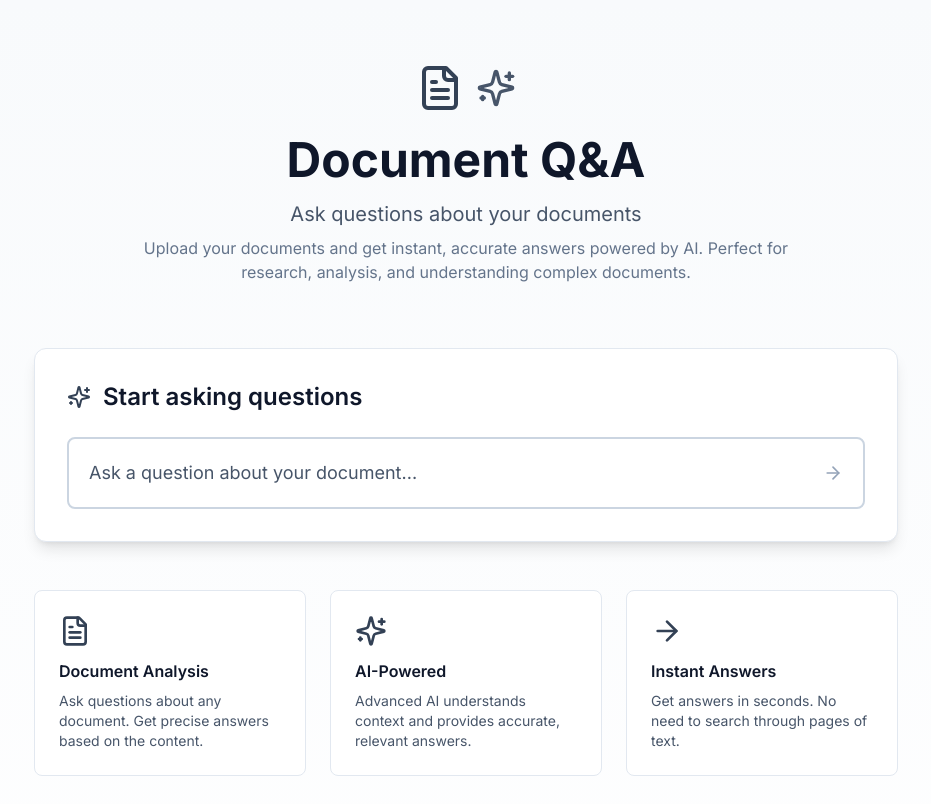
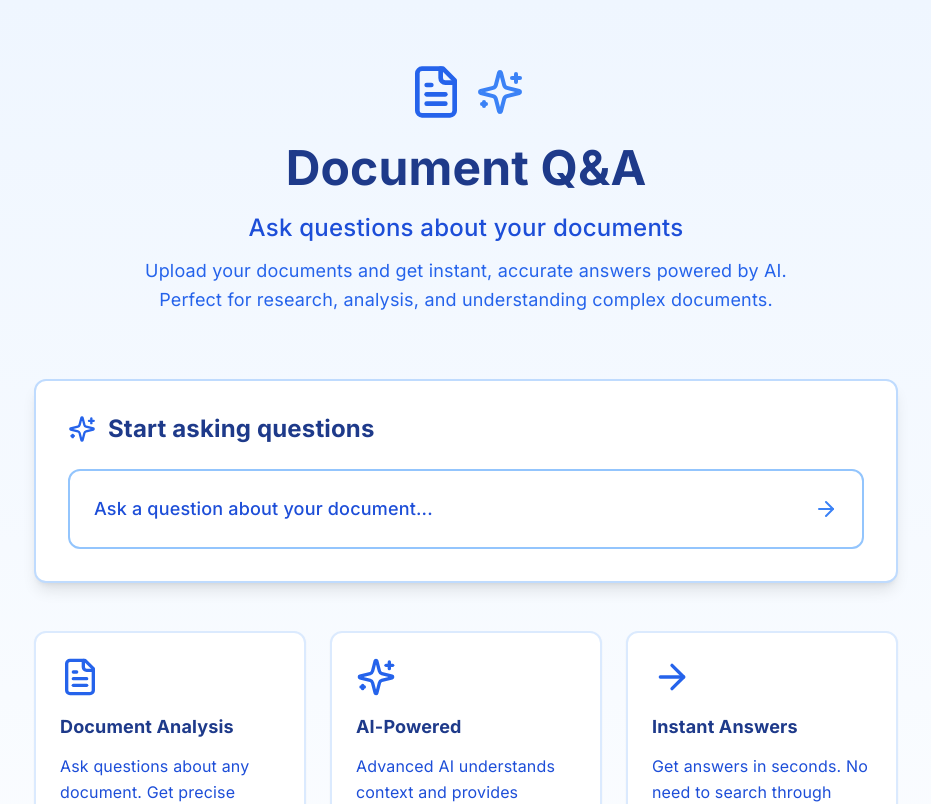
Before and after one commit to draphael123/notebooklm-marketing, a Next.js app: page / in a window 1280 px wide. Shown: the top 804 px of the page, without its empty margins (174-1105 px from the left). Built offline with nearby package versions, Linux system fonts and the light colour scheme.

Commit message:
Redesign UI with blue and white color scheme and improve text readability

```diff
--- a/app/globals.css
+++ b/app/globals.css
@@ -18,6 +18,13 @@ body {
   color: var(--foreground);
   background: var(--background);
   font-family: var(--font-inter), Arial, Helvetica, sans-serif;
+  -webkit-font-smoothing: antialiased;
+  -moz-osx-font-smoothing: grayscale;
+}
+
+/* Improve text readability */
+p, span, div {
+  letter-spacing: 0.01em;
 }
 
 @layer utilities {
--- a/app/page.tsx
+++ b/app/page.tsx
@@ -3,31 +3,31 @@ import { FileText, Sparkles, ArrowRight } from "lucide-react";
 
 export default function Home() {
   return (
-    <div className="min-h-screen bg-gradient-to-b from-slate-50 to-white">
+    <div className="min-h-screen bg-gradient-to-b from-blue-50 to-white">
       <div className="container mx-auto px-4 py-16 max-w-4xl">
         {/* Header */}
         <div className="text-center mb-16">
           <div className="flex items-center justify-center gap-3 mb-6">
-            <FileText className="w-12 h-12 text-slate-700" />
-            <Sparkles className="w-10 h-10 text-slate-600" />
+            <FileText className="w-14 h-14 text-blue-600" />
+            <Sparkles className="w-12 h-12 text-blue-500" />
           </div>
-          <h1 className="text-5xl font-bold text-slate-900 mb-4">
+          <h1 className="text-5xl font-bold text-blue-900 mb-5">
             Document Q&A
           </h1>
-          <p className="text-xl text-slate-600 mb-2">
+          <p className="text-2xl font-medium text-blue-700 mb-3">
             Ask questions about your documents
           </p>
-          <p className="text-slate-500 max-w-2xl mx-auto">
+          <p className="text-lg text-blue-600 max-w-2xl mx-auto leading-relaxed">
             Upload your documents and get instant, accurate answers powered by AI.
             Perfect for research, analysis, and understanding complex documents.
           </p>
         </div>
 
         {/* Main CTA */}
-        <div className="bg-white rounded-xl shadow-lg border border-slate-200 p-8 mb-12">
+        <div className="bg-white rounded-xl shadow-lg border-2 border-blue-200 p-8 mb-12">
           <div className="flex items-center gap-3 mb-6">
-            <Sparkles className="w-6 h-6 text-slate-700" />
-            <h2 className="text-2xl font-semibold text-slate-900">
+            <Sparkles className="w-7 h-7 text-blue-600" />
+            <h2 className="text-2xl font-bold text-blue-900">
               Start asking questions
             </h2>
           </div>
@@ -36,46 +36,46 @@ export default function Home() {
             href="/chat"
             className="block w-full"
           >
-            <div className="flex items-center justify-between p-5 border-2 border-slate-300 rounded-lg hover:border-slate-400 hover:bg-slate-50 transition-all cursor-pointer group">
-              <span className="text-slate-600 group-hover:text-slate-900 text-lg">
+            <div className="flex items-center justify-between p-6 border-2 border-blue-300 rounded-xl hover:border-blue-500 hover:bg-blue-50 transition-all cursor-pointer group">
+              <span className="text-blue-700 group-hover:text-blue-900 text-lg font-medium">
                 Ask a question about your document...
               </span>
-              <ArrowRight className="w-5 h-5 text-slate-400 group-hover:text-slate-600 group-hover:translate-x-1 transition-all" />
+              <ArrowRight className="w-6 h-6 text-blue-500 group-hover:text-blue-700 group-hover:translate-x-1 transition-all" />
             </div>
           </Link>
         </div>
 
         {/* Features */}
         <div className="grid grid-cols-1 md:grid-cols-3 gap-6 mb-12">
-          <div className="bg-white p-6 rounded-lg border border-slate-200">
-            <FileText className="w-8 h-8 text-slate-700 mb-3" />
-            <h4 className="font-semibold text-slate-900 mb-2">Document Analysis</h4>
-            <p className="text-sm text-slate-600">
+          <div className="bg-white p-6 rounded-xl border-2 border-blue-100 shadow-sm">
+            <FileText className="w-10 h-10 text-blue-600 mb-4" />
+            <h4 className="font-bold text-lg text-blue-900 mb-3">Document Analysis</h4>
+            <p className="text-base text-blue-700 leading-relaxed">
               Ask questions about any document. Get precise answers based on the content.
             </p>
           </div>
-          <div className="bg-white p-6 rounded-lg border border-slate-200">
-            <Sparkles className="w-8 h-8 text-slate-700 mb-3" />
-            <h4 className="font-semibold text-slate-900 mb-2">AI-Powered</h4>
-            <p className="text-sm text-slate-600">
+          <div className="bg-white p-6 rounded-xl border-2 border-blue-100 shadow-sm">
+            <Sparkles className="w-10 h-10 text-blue-600 mb-4" />
+            <h4 className="font-bold text-lg text-blue-900 mb-3">AI-Powered</h4>
+            <p className="text-base text-blue-700 leading-relaxed">
               Advanced AI understands context and provides accurate, relevant answers.
             </p>
           </div>
-          <div className="bg-white p-6 rounded-lg border border-slate-200">
-            <ArrowRight className="w-8 h-8 text-slate-700 mb-3" />
-            <h4 className="font-semibold text-slate-900 mb-2">Instant Answers</h4>
-            <p className="text-sm text-slate-600">
+          <div className="bg-white p-6 rounded-xl border-2 border-blue-100 shadow-sm">
+            <ArrowRight className="w-10 h-10 text-blue-600 mb-4" />
+            <h4 className="font-bold text-lg text-blue-900 mb-3">Instant Answers</h4>
+            <p className="text-base text-blue-700 leading-relaxed">
               Get answers in seconds. No need to search through pages of text.
             </p>
           </div>
         </div>
 
         {/* Example Questions */}
-        <div className="bg-slate-50 rounded-lg p-6 border border-slate-200">
-          <h3 className="text-lg font-semibold text-slate-900 mb-4">
+        <div className="bg-blue-50 rounded-xl p-8 border-2 border-blue-200">
+          <h3 className="text-xl font-bold text-blue-900 mb-5">
             Example questions you can ask:
           </h3>
-          <div className="space-y-2 text-slate-600">
+          <div className="space-y-3 text-blue-700 text-base">
             <p>• &quot;What are the main points in this document?&quot;</p>
             <p>• &quot;Summarize the key findings&quot;</p>
             <p>• &quot;What does this document say about [topic]?&quot;</p>
--- a/components/QuestionInput.tsx
+++ b/components/QuestionInput.tsx
@@ -35,8 +35,8 @@ export default function QuestionInput({
   return (
     <form onSubmit={handleSubmit} className="w-full">
       <div className="relative">
-        <div className="flex items-start gap-3 bg-white border-2 border-slate-300 rounded-xl p-4 focus-within:border-slate-500 focus-within:shadow-lg transition-all">
-          <Sparkles className="w-5 h-5 text-slate-400 mt-1 flex-shrink-0" />
+        <div className="flex items-start gap-3 bg-white border-2 border-blue-300 rounded-xl p-4 focus-within:border-blue-500 focus-within:shadow-lg transition-all">
+          <Sparkles className="w-6 h-6 text-blue-500 mt-1 flex-shrink-0" />
           <textarea
             value={question}
             onChange={(e) => setQuestion(e.target.value)}
@@ -44,7 +44,7 @@ export default function QuestionInput({
             placeholder="Ask a question about your document..."
             disabled={disabled}
             rows={1}
-            className="flex-1 resize-none border-none outline-none text-slate-900 placeholder-slate-400 disabled:bg-transparent disabled:cursor-not-allowed min-h-[24px] max-h-[200px] overflow-y-auto"
+            className="flex-1 resize-none border-none outline-none text-blue-900 placeholder-blue-400 text-base disabled:bg-transparent disabled:cursor-not-allowed min-h-[28px] max-h-[200px] overflow-y-auto leading-relaxed"
             style={{
               height: "auto",
             }}
@@ -57,13 +57,13 @@ export default function QuestionInput({
           <button
             type="submit"
             disabled={disabled || !question.trim()}
-            className="p-2 bg-slate-900 text-white rounded-lg hover:bg-slate-800 disabled:bg-slate-300 disabled:cursor-not-allowed transition-colors flex items-center justify-center flex-shrink-0"
+            className="p-3 bg-blue-600 text-white rounded-lg hover:bg-blue-700 disabled:bg-blue-300 disabled:cursor-not-allowed transition-colors flex items-center justify-center flex-shrink-0 shadow-md"
             title="Send (Enter)"
           >
             <Send className="w-5 h-5" />
           </button>
         </div>
-        <p className="text-xs text-slate-500 mt-2 ml-1">
+        <p className="text-sm text-blue-600 mt-2 ml-1">
           Press Enter to send, Shift+Enter for new line
         </p>
       </div>
--- a/components/RelatedQuestions.tsx
+++ b/components/RelatedQuestions.tsx
@@ -15,7 +15,7 @@ export default function RelatedQuestions({
 
   return (
     <div>
-      <p className="text-sm font-semibold text-gray-700 mb-2">
+      <p className="text-base font-bold text-blue-900 mb-3">
         💡 Related Questions:
       </p>
       <div className="space-y-2">
@@ -23,12 +23,12 @@ export default function RelatedQuestions({
           <button
             key={idx}
             onClick={() => onQuestionClick?.(question)}
-            className="w-full text-left p-3 bg-white border border-gray-200 rounded-lg hover:border-blue-500 hover:bg-blue-50 transition-all flex items-center justify-between group"
+            className="w-full text-left p-4 bg-blue-50 border-2 border-blue-200 rounded-xl hover:border-blue-400 hover:bg-blue-100 transition-all flex items-center justify-between group"
           >
-            <span className="text-sm text-gray-700 group-hover:text-blue-600">
+            <span className="text-base text-blue-800 group-hover:text-blue-900 font-medium">
               {question}
             </span>
-            <ArrowRight className="w-4 h-4 text-gray-400 group-hover:text-blue-600 opacity-0 group-hover:opacity-100 transition-all" />
+            <ArrowRight className="w-5 h-5 text-blue-500 group-hover:text-blue-700 opacity-0 group-hover:opacity-100 transition-all" />
           </button>
         ))}
       </div>
--- a/components/ResponseDisplay.tsx
+++ b/components/ResponseDisplay.tsx
@@ -13,13 +13,27 @@ export default function ResponseDisplay({
 }: ResponseDisplayProps) {
   return (
     <div>
-      <div className="prose prose-sm max-w-none">
-        <ReactMarkdown>{content}</ReactMarkdown>
+      <div className="prose prose-base max-w-none text-blue-900 leading-relaxed">
+        <ReactMarkdown
+          components={{
+            p: ({ children }) => <p className="mb-4 text-base leading-relaxed">{children}</p>,
+            h1: ({ children }) => <h1 className="text-2xl font-bold mb-4 mt-6 text-blue-900">{children}</h1>,
+            h2: ({ children }) => <h2 className="text-xl font-bold mb-3 mt-5 text-blue-900">{children}</h2>,
+            h3: ({ children }) => <h3 className="text-lg font-semibold mb-2 mt-4 text-blue-900">{children}</h3>,
+            ul: ({ children }) => <ul className="list-disc list-inside mb-4 space-y-2">{children}</ul>,
+            ol: ({ children }) => <ol className="list-decimal list-inside mb-4 space-y-2">{children}</ol>,
+            li: ({ children }) => <li className="text-base leading-relaxed">{children}</li>,
+            strong: ({ children }) => <strong className="font-semibold text-blue-900">{children}</strong>,
+            code: ({ children }) => <code className="bg-blue-50 text-blue-800 px-2 py-1 rounded text-sm">{children}</code>,
+          }}
+        >
+          {content}
+        </ReactMarkdown>
       </div>
 
       {sources && sources.length > 0 && (
-        <div className="mt-4 pt-4 border-t border-gray-200">
-          <p className="text-xs text-gray-500">
+        <div className="mt-5 pt-5 border-t border-blue-200">
+          <p className="text-sm text-blue-600 font-medium">
             Sources: {sources.join(", ")}
           </p>
         </div>
```
Also changed, not shown: app/chat/page.tsx (+23 -23 lines).
